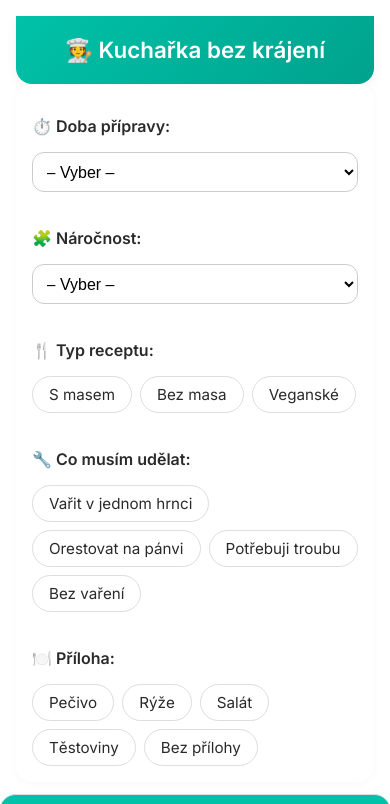
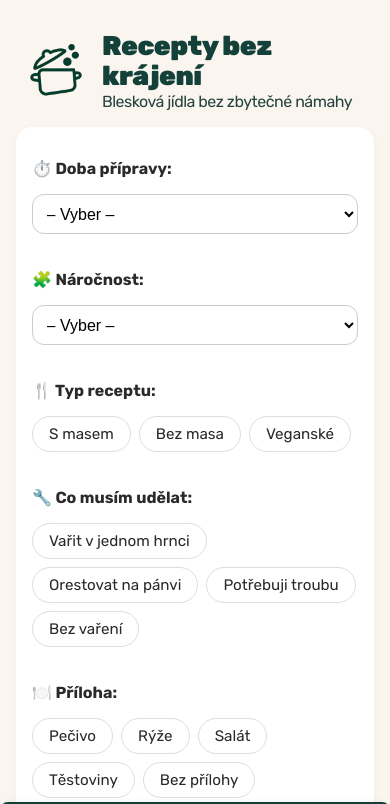
Before and after one commit to jsilbersky/NoChops, a plain HTML site: page index.html in a window 390 px wide. Shown: the top 804 px of the page. Drawn offline with Linux system fonts and the light colour scheme.

Commit message:
Update styles: added Rubik font, improved mobile header

```diff
--- a/index.html
+++ b/index.html
@@ -6,7 +6,8 @@
   <title>Kuchařka bez krájení</title>
 
   <!-- Google font Inter -->
-  <link href="https://fonts.googleapis.com/css2?family=Inter:wght@400;600&display=swap" rel="stylesheet">
+ <link href="https://fonts.googleapis.com/css2?family=Rubik:wght@400;500;700;900&display=swap" rel="stylesheet">
+
 
   <!-- Vlastní CSS -->
   <link rel="stylesheet" href="style.css" />
@@ -14,8 +15,14 @@
 
 <body>
 
-  <div id="main-content">
-    <h1>🧑‍🍳 Kuchařka bez krájení</h1>
+<div id="main-content">
+  <div class="branding">
+    <img src="images/nochoplogo.webp" alt="Logo Kuchařka bez krájení" class="logo" />
+    <h1>
+      Recepty bez krájení
+      <span>Blesková jídla bez zbytečné námahy</span>
+    </h1>
+  </div>
 
     <!-- Filtrovací sekce -->
     <section id="filters" class="filters">
--- a/style.css
+++ b/style.css
@@ -1,27 +1,27 @@
 :root {
-  --bg-main: #ffffff;
-  --bg-card: #ffffff;
+  --bg-main: #FAF6EF;        /* jemně krémová – pozadí jako v logu */
+  --bg-card: #FFFFFF;        /* čistá bílá pro kontrastní karty */
   --text-main: #2a2a2a;
 
-  --primary: #00c2a8;        /* svěží tyrkysová */
-  --primary-dark: #00a28d;
+  --primary: #14403A;        /* tmavě zelená jako outline hrnce */
+  --primary-dark: #0f302c;   /* ještě tmavší pro stíny, hover efekty */
 
-  --secondary: #ffa600;      /* sluneční žlutá */
+  --secondary: #ffa600;      /* žlutá zůstává jako akcent */
 
-  --success: #5dd28c;        /* svěží zelená */
+  --success: #5dd28c;
   --success-border: #45c278;
 
-  --warning: #fff4d6;        /* jemná krémová */
+  --warning: #fff4d6;
   --warning-dark: #ff9900;
 
-  --badge-bg: #eef5f4;       /* světle tyrkysové pozadí */
+  --badge-bg: #eef5f4;
 
   --radius: 1rem;
   --transition: 0.2s ease-in-out;
 }
 
 body {
-  font-family: 'Inter', system-ui, sans-serif;
+  font-family: 'Rubik', sans-serif;
   margin: 0;
   padding: 0;
   background-color: var(--bg-main);
@@ -29,17 +29,47 @@ body {
   -webkit-font-smoothing: antialiased;
 }
 
+.branding {
+  display: flex;
+  align-items: center;
+  gap: 0.5rem; /* nebo 0.75rem */
+  padding: 1rem 0;
+  width: 100%;
+  margin: 0;
+}
+
+.branding .logo {
+  width: 78px;
+  height: 78px;
+  object-fit: contain;
+}
+
 h1 {
-  text-align: center;
-  padding: 1.25rem;
-  background: linear-gradient(135deg, var(--primary), var(--primary-dark));
-  color: #fff;
+  display: flex;
+  flex-direction: column;
+  align-items: flex-start;
+  justify-content: center;
+  text-align: left;
+  color: var(--primary);
   margin: 0;
-  border-bottom-left-radius: var(--radius);
-  border-bottom-right-radius: var(--radius);
-  box-shadow: 0 4px 12px rgba(0, 0, 0, 0.05);
-  font-size: 1.4rem;
+  font-size: 1.7rem;        /* menší text */
+  font-weight: 900;         /* maximální validní tučnost */
+  letter-spacing: -0.5px;   /* těsnější písmo */
+  line-height: 1.1;         /* méně místa mezi řádky */
 }
+
+
+
+h1 span {
+  font-size: 1rem;
+  font-weight: 400;
+  opacity: 0.9;
+  margin-top: 0.1rem;
+  color: var(--primary-dark);
+}
+
+
+
 
 /* Hlavní kontejner */
 #main-content {
@@ -48,7 +78,7 @@ h1 {
   padding: 1rem;
 }
 
-/* Spodní navigace */
+/* Spodní navigace – zmenšená a zploštělá */
 #bottom-nav {
   position: fixed;
   bottom: 0;
@@ -57,25 +87,28 @@ h1 {
   background: var(--primary);
   display: flex;
   justify-content: space-around;
-  padding: 0.75rem 0;
-  border-top: 1px solid #ddd;
+  padding: 0.5rem 0;                         /* méně vertikálního prostoru */
+  border-top: 1px solid rgba(0, 0, 0, 0.08);  /* jemnější čára */
   z-index: 1000;
-  border-top-left-radius: 1rem;
-  border-top-right-radius: 1rem;
+  border-top-left-radius: 0.5rem;            /* menší zaoblení */
+  border-top-right-radius: 0.5rem;
+  box-shadow: 0 -1px 4px rgba(0, 0, 0, 0.05); /* slabší stín (volitelné) */
 }
 
+/* Tlačítka – menší a decentnější */
 #bottom-nav button {
   background: none;
   border: none;
   color: white;
-  font-size: 1.2rem;
+  font-size: 0.9rem;                           /* zmenšený text */
   cursor: pointer;
   transition: var(--transition);
+  padding: 0.25rem 0.5rem;
 }
 
 #bottom-nav button:hover {
-  opacity: 0.85;
-  transform: scale(1.05);
+  opacity: 0.8;
+  transform: none;                          /* vypnutý zoom efekt při hoveru */
 }
 
 /* Skrytá sekce */
```
Also changed, not shown: images/nochoplogo.webp (added).
